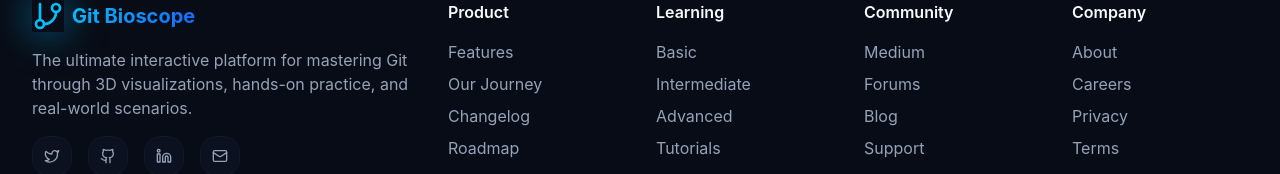
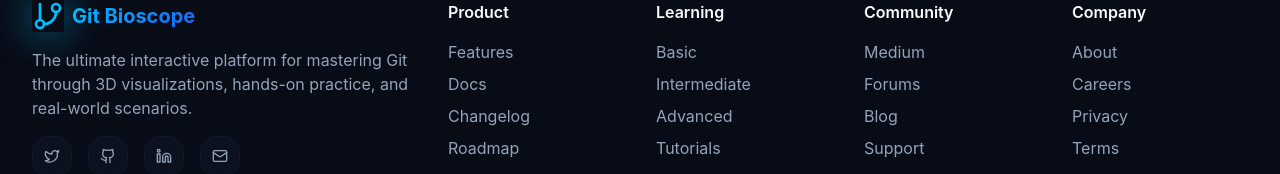
Before and after one commit to riresearchlab/git, a React (Vite) app: page / in a window 1280 px wide. Shown: the part 9444-9618 px from the top of the page. Built offline with nearby package versions, Linux system fonts and the light colour scheme; the HTML template or start-up script is replaced by a standard one.

Commit message:
fix(Footer): update product links to correct destinations
Update the Features and Docs links in the footer to point to the correct URLs. The previous links were outdated or incorrect.

```diff
--- a/src/components/Footer.tsx
+++ b/src/components/Footer.tsx
@@ -4,8 +4,8 @@ import { GitBranch, Twitter, Github, Linkedin, Mail, Heart } from 'lucide-react'
 export const Footer: React.FC = () => {
   const footerLinks = {
     product: [
-      { name: 'Features', href: 'https://mdrakibtrofder.github.io/' },
-      { name: 'Our Journey', href: 'https://github.com/riresearchlab' },
+      { name: 'Features', href: 'https://riresearchlab.github.io/' },
+      { name: 'Docs', href: 'https://git-scm.com/doc' },
       { name: 'Changelog', href: 'https://github.com/riresearchlab/git/blob/main/README.md' },
       { name: 'Roadmap', href: 'https://roadmap.sh/git-github' }
     ],
```
